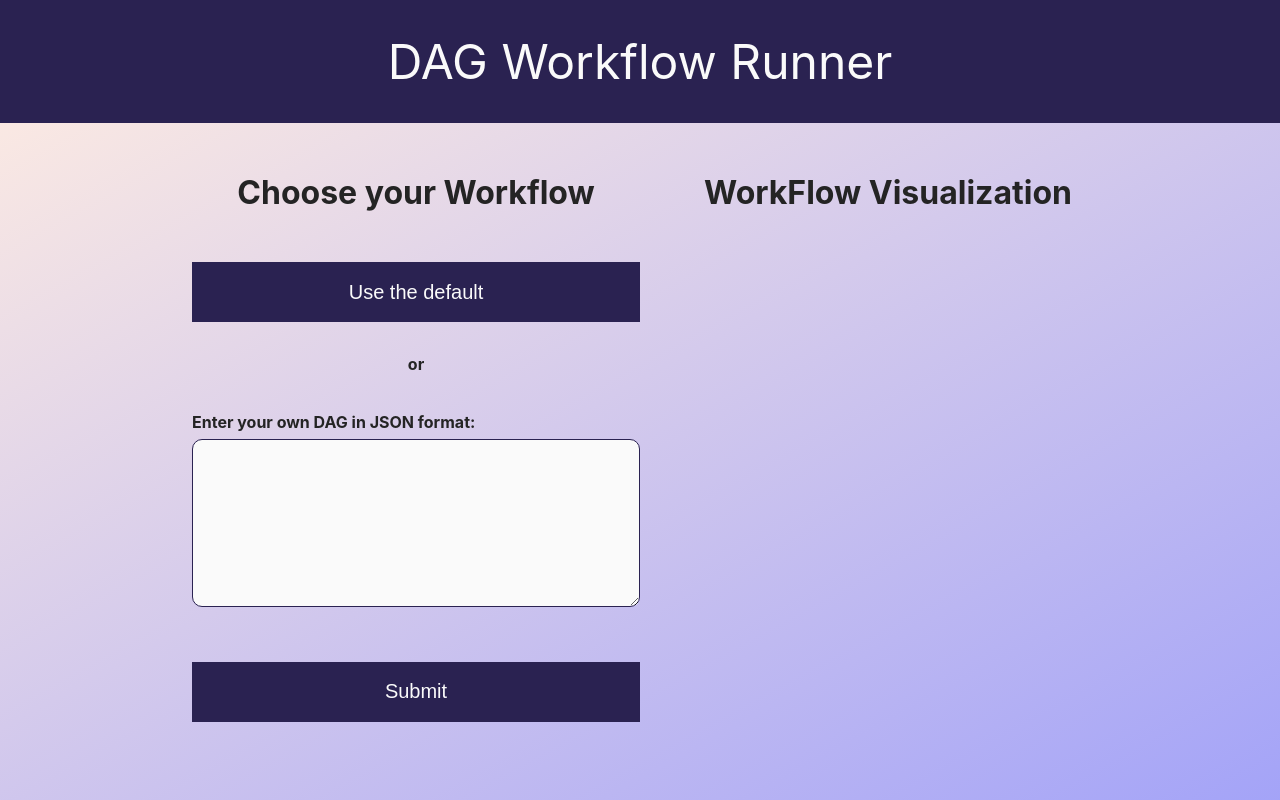
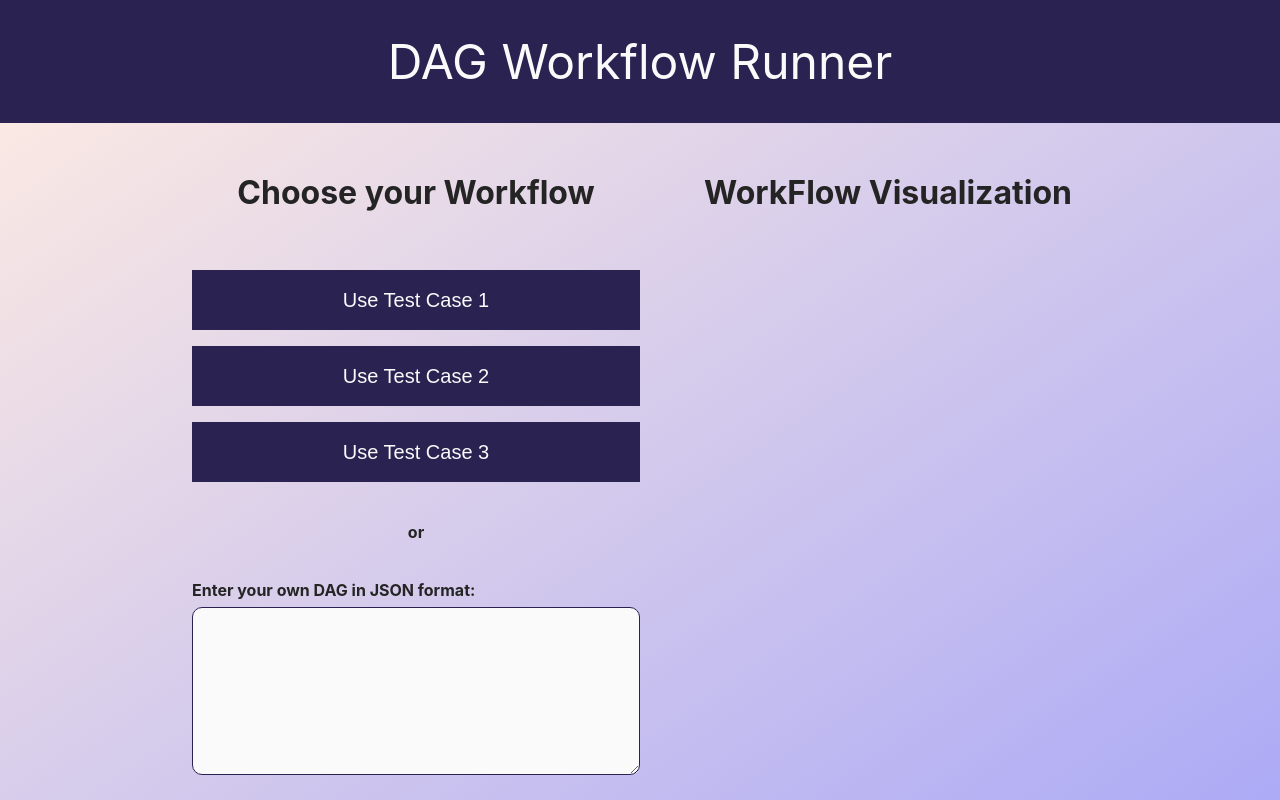
Before and after one commit to SashaBajzek/bighat-app, a React (Create React App) app: page / in a window 1280 px wide. Shown: the top 800 px of the page. Built offline with nearby package versions, Linux system fonts and the light colour scheme.

Commit message:
Add test cases

```diff
--- a/src/components/SubmitDAGForm/SubmitDAGForm.css
+++ b/src/components/SubmitDAGForm/SubmitDAGForm.css
@@ -17,7 +17,7 @@
     flex-shrink: 0;
     font-size: 20px;
     inline-size: 100%;
-    margin-block: 0;
+    margin-block: 8px;
 
     &:hover {
       cursor: pointer;
--- a/src/components/SubmitDAGForm/SubmitDAGForm.js
+++ b/src/components/SubmitDAGForm/SubmitDAGForm.js
@@ -1,8 +1,14 @@
 import "./SubmitDAGForm.css";
 import { useState } from "react";
 
-const defaultExample =
-  '{"A": {"start": true, "edges": {"B": 5,"C": 7}}, "B": {"edges": {"D": 3}}, "C": {"edges": {"D": 3}}, "D": {"edges": {}}}';
+const testCase1 =
+  '{"A": {"start": true, "edges": {"B": 5, "C": 7}}, "B": {"edges": {}}, "C": {"edges": {}}}';
+
+const testCase2 =
+  '{"A": {"start": true, "edges": {"B": 5,"C": 7}}, "B": {"edges": {"D": 3}}, "C": {"edges": {"D": 3}}, "D": {"edges": {"E": 1}}, "E": {}}';
+
+const testCase3 =
+  '{"H": {"start": true, "edges": {"I": 1,"E": 3, "S": 5, "A": 8}}, "I": {"edges": {"R": 1, "A": 5}}, "E": {"edges": {"+": 1}}, "S": {"edges": {"SH": 2}}, "R": {}, "+": {}, "SH": {}, "A": {}}';
 
 function SubmitDAGForm({ onSubmit }) {
   const [errorMessage, setErrorMessage] = useState("");
@@ -20,17 +26,25 @@ function SubmitDAGForm({ onSubmit }) {
     }
   };
 
-  const useDefaultExample = (e) => {
+  const runTestCase = (e, testCase) => {
     e.preventDefault();
-    setDAGText(defaultExample);
-    onSubmit(defaultExample);
+    setDAGText(testCase);
+    onSubmit(testCase);
     setErrorMessage("");
   };
 
   return (
     <form className="SubmitDAGForm" onSubmit={handleSubmit}>
       <h1>Choose your Workflow</h1>
-      <button onClick={useDefaultExample}>Use the default</button>
+      <button onClick={(e) => runTestCase(e, testCase1)}>
+        Use Test Case 1
+      </button>
+      <button onClick={(e) => runTestCase(e, testCase2)}>
+        Use Test Case 2
+      </button>
+      <button onClick={(e) => runTestCase(e, testCase3)}>
+        Use Test Case 3
+      </button>
       <div className="divider">or</div>
       <label htmlFor="dag-input">Enter your own DAG in JSON format:</label>
       <textarea
```
